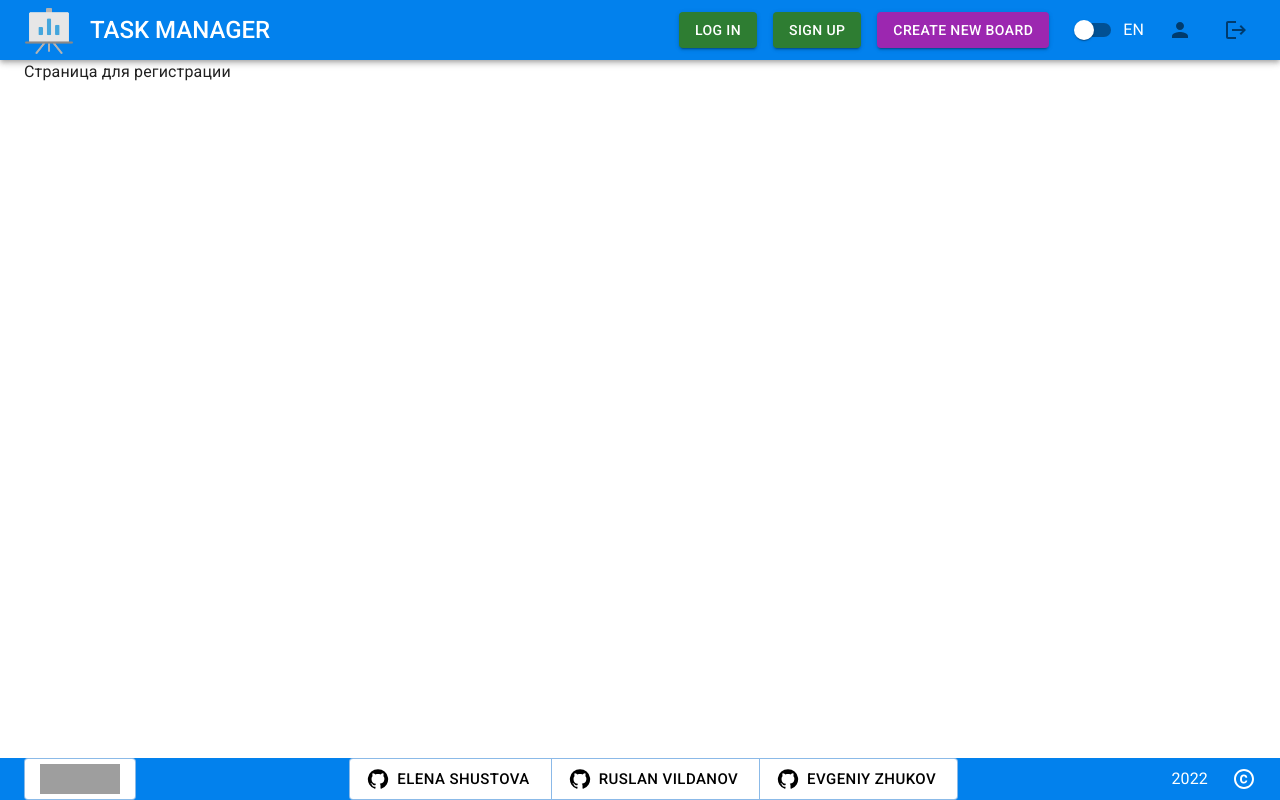
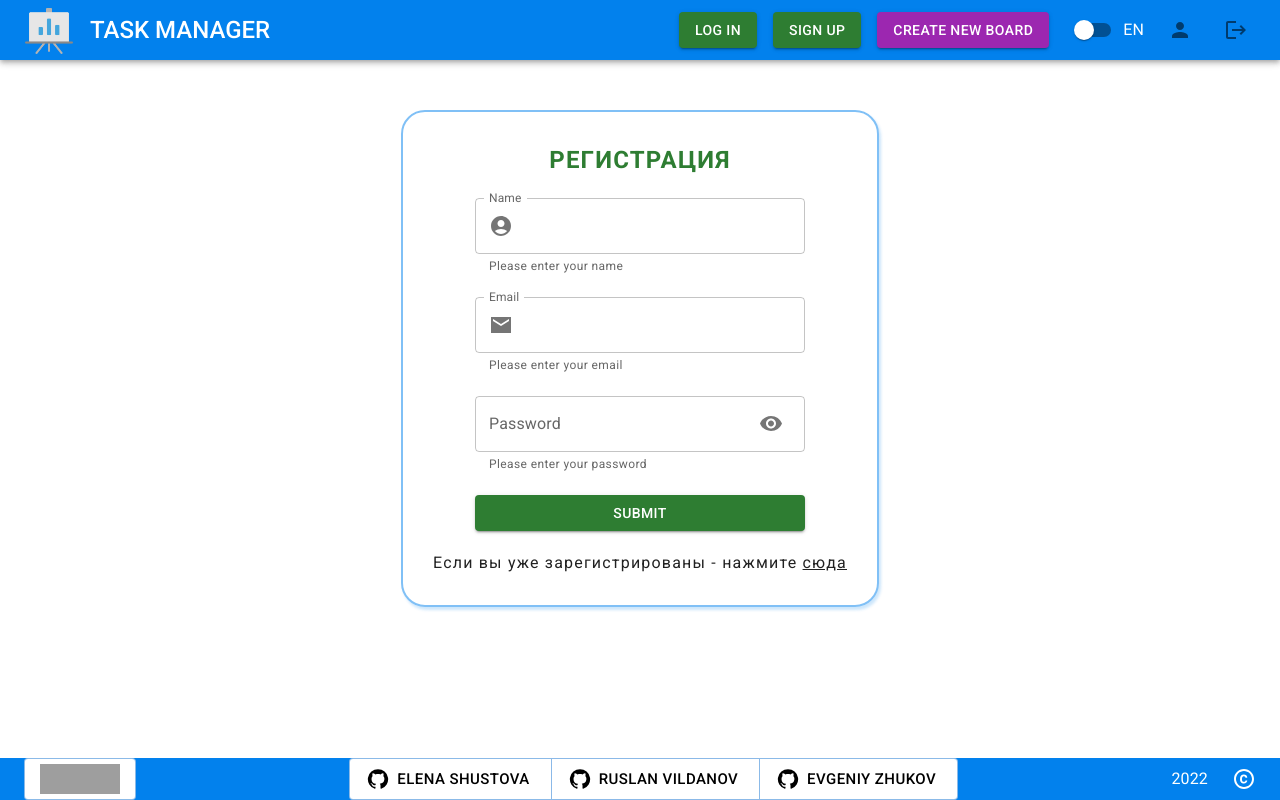
Before and after one commit to yaarusik/project-management-app, a React (Create React App) app: page /signup in a window 1280 px wide. Built offline with nearby package versions, Linux system fonts and the light colour scheme; grey boxes are pictures that could not be loaded.

Commit message:
feat: add signup and react-hook-form library

```diff
--- a/package.json
+++ b/package.json
@@ -28,6 +28,7 @@
     "react-dnd": "^16.0.1",
     "react-dnd-html5-backend": "^16.0.1",
     "react-dom": "^18.1.0",
+    "react-hook-form": "^7.31.0",
     "react-redux": "^8.0.1",
     "react-router-dom": "^6.3.0",
     "react-scripts": "5.0.1",
--- a/src/App.tsx
+++ b/src/App.tsx
@@ -1,14 +1,22 @@
 import AppRoutes from './Components/AppRoutes/AppRoutes';
 import Footer from './Components/Footer';
 import Header from './Components/Header';
+import { Box } from '@mui/material';
+import styled from 'styled-components';
 
-function App({ className }: { className: string }) {
+const AppBox = styled(Box)`
+  display: flex;
+  flex-direction: column;
+  min-height: 100%;
+`;
+
+function App() {
   return (
-    <div className={className}>
+    <AppBox>
       <Header />
       <AppRoutes />
       <Footer />
-    </div>
+    </AppBox>
   );
 }
 
--- a/src/Pages/PageSignup/index.tsx
+++ b/src/Pages/PageSignup/index.tsx
@@ -1,10 +1,90 @@
-import { Box, Container } from '@mui/material';
+import { SubmitHandler, useForm } from 'react-hook-form';
+import { useState } from 'react';
+import { Link as RouterLink } from 'react-router-dom';
+
+import { IconButton, InputAdornment, Link } from '@mui/material';
+
+import AccountCircleSharpIcon from '@mui/icons-material/AccountCircleSharp';
+import EmailSharpIcon from '@mui/icons-material/EmailSharp';
+import VisibilityOffSharpIcon from '@mui/icons-material/VisibilityOffSharp';
+import VisibilitySharpIcon from '@mui/icons-material/VisibilitySharp';
+
+import { ISubmit } from './indexTypes';
+
+import { FormBlock, InputField, Submit, Title, Helper, FormWrapper } from './indexStyles';
 
 const PageSignUp = () => {
+  const [showPassword, setShowPassword] = useState(false);
+  const { register, handleSubmit, reset } = useForm<ISubmit>();
+
+  const hundlerShowPassword = () => {
+    setShowPassword(!showPassword);
+  };
+
+  const onSubmit: SubmitHandler<ISubmit> = (data) => {
+    console.log(JSON.stringify(data));
+    reset();
+  };
+
   return (
-    <Container sx={{ flex: '1 0' }} maxWidth="xl">
-      <Box>Страница для регистрации</Box>
-    </Container>
+    <FormWrapper>
+      <FormBlock onSubmit={handleSubmit(onSubmit)}>
+        <Title>РЕГИСТРАЦИЯ</Title>
+
+        <InputField
+          InputProps={{
+            startAdornment: (
+              <InputAdornment position="start">
+                <AccountCircleSharpIcon />
+              </InputAdornment>
+            ),
+            ...register('name'),
+          }}
+          label="Name"
+          helperText="Please enter your name"
+        />
+
+        <InputField
+          InputProps={{
+            startAdornment: (
+              <InputAdornment position="start">
+                <EmailSharpIcon />
+              </InputAdornment>
+            ),
+            ...register('email'),
+          }}
+          label="Email"
+          helperText="Please enter your email"
+        />
+
+        <InputField
+          InputProps={{
+            endAdornment: (
+              <InputAdornment position="end">
+                <IconButton onClick={hundlerShowPassword}>
+                  {showPassword ? <VisibilityOffSharpIcon /> : <VisibilitySharpIcon />}
+                </IconButton>
+              </InputAdornment>
+            ),
+            type: showPassword ? 'text' : 'password',
+            ...register('password'),
+          }}
+          label="Password"
+          helperText="Please enter your password"
+        />
+
+        <Submit type="submit" color="success" variant="contained">
+          Submit
+        </Submit>
+
+        <Helper>
+          Если вы уже зарегистрированы - нажмите{' '}
+          <Link component={RouterLink} to="/login" color="inherit">
+            сюда
+          </Link>
+        </Helper>
+      </FormBlock>
+    </FormWrapper>
   );
 };
 
--- /dev/null
+++ b/src/Pages/PageSignup/indexStyles.ts
@@ -0,0 +1,42 @@
+import { Box, Button, TextField, Stack } from '@mui/material';
+import styled from 'styled-components';
+
+export const FormBlock = styled.form`
+  display: flex;
+  flex-direction: column;
+  align-items: center;
+  row-gap: 20px;
+  text-align: center;
+  margin-top: 50px;
+  padding: 30px;
+  letter-spacing: 1.2px;
+  border: 2px solid rgba(2, 129, 237, 0.5);
+  box-shadow: 2px 3px 3px rgba(2, 129, 237, 0.2);
+  color: rgba(2, 129, 237, 1);
+  border-radius: 24px;
+  font-size: 1.5rem;
+`;
+
+export const Title = styled(Box)`
+  font-weight: 700;
+  color: #2e7d32;
+`;
+
+export const InputField = styled(TextField)`
+  width: 330px;
+`;
+
+export const Submit = styled(Button)`
+  width: 330px;
+  font-size: 1.2rem;
+`;
+
+export const Helper = styled.div`
+  font-size: 1rem;
+  color: rgba(0, 0, 0, 0.87);
+`;
+
+export const FormWrapper = styled(Stack)`
+  flex: 1 0 auto;
+  align-items: center;
+`;
--- /dev/null
+++ b/src/Pages/PageSignup/indexTypes.ts
@@ -0,0 +1,5 @@
+export interface ISubmit {
+  name: string;
+  email: string;
+  password: string;
+}
--- a/src/index.tsx
+++ b/src/index.tsx
@@ -3,19 +3,12 @@ import ReactDOM from 'react-dom/client';
 import { BrowserRouter } from 'react-router-dom';
 import './index.css';
 import App from './App';
-import { styled } from '@mui/material/styles';
-
-const AppBox = styled(App)`
-  display: flex;
-  flex-direction: column;
-  min-height: 100%;
-`;
 
 const root = ReactDOM.createRoot(document.getElementById('root') as HTMLElement);
 root.render(
   <React.StrictMode>
     <BrowserRouter>
-      <AppBox />
+      <App />
     </BrowserRouter>
   </React.StrictMode>
 );
```
Also changed, not shown: 1 other file (tests, documents, lock files or other folders).
